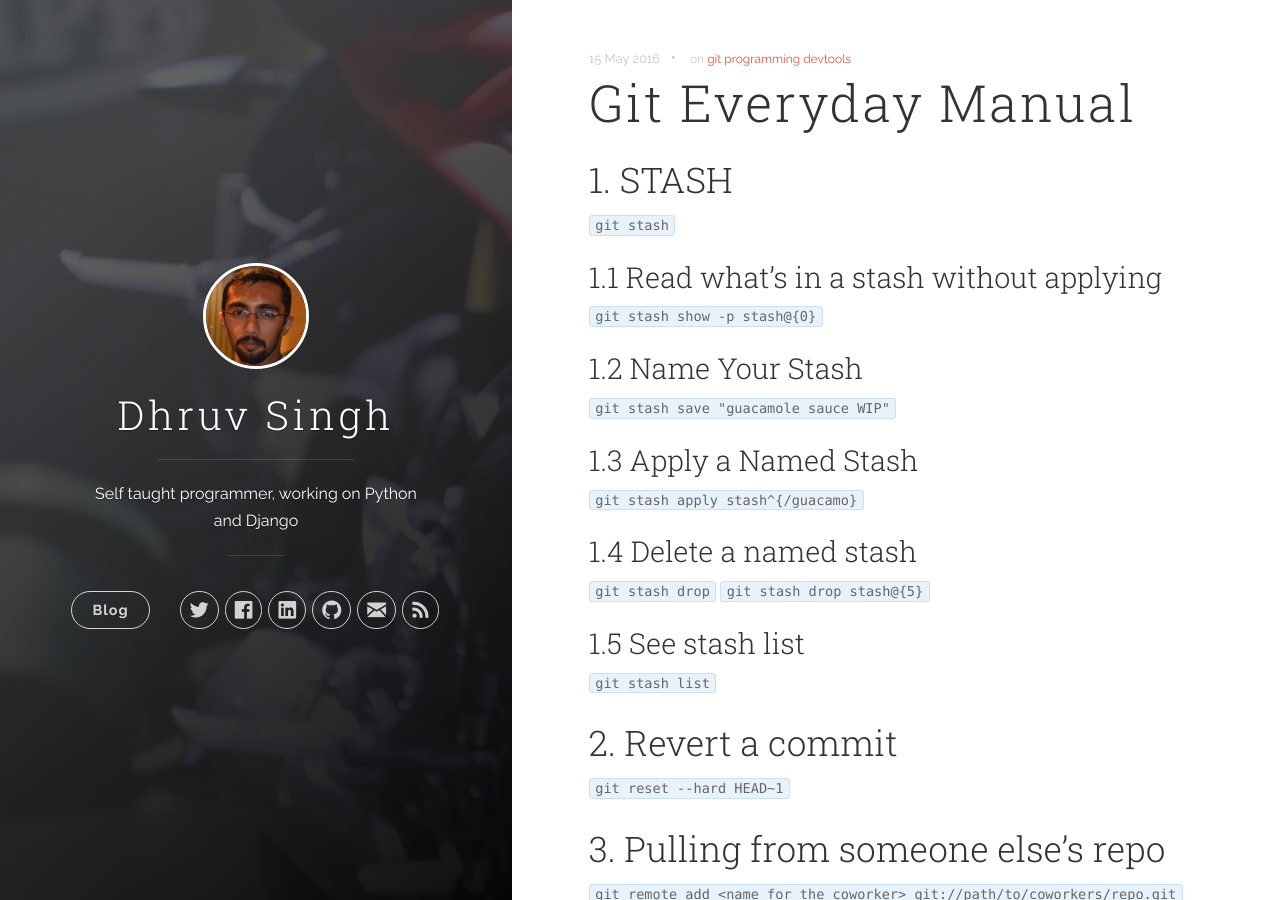
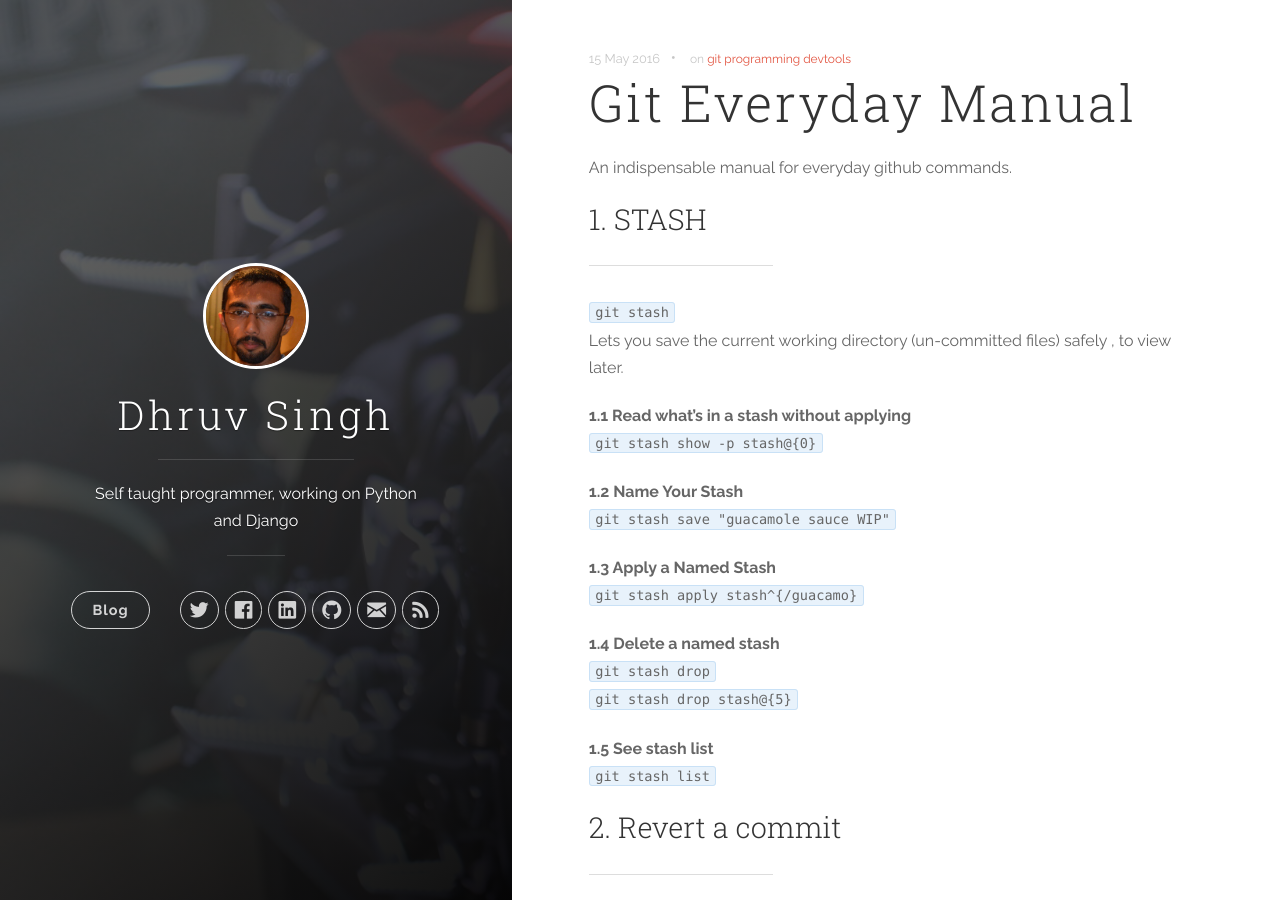
Before and after one commit to dhruvsingh/dhruvsingh.github.io, a Jekyll site: the page built from _posts/2016-05-15-git-everyday-manual.markdown, in a window 1280 px wide and 900 px high. Built offline with Jekyll 4.4.1, drawn with Linux system fonts in a browser that asks for light colours; nearby versions of some CDN libraries; comment, search, counter and statistics services are not loaded.

Commit message:
Beautify and add introduction

````diff
--- a/_posts/2016-05-15-git-everyday-manual.markdown
+++ b/_posts/2016-05-15-git-everyday-manual.markdown
@@ -4,34 +4,41 @@ date:  2016-05-15
 categories: [git, programming, devtools]
 tags: [git, programming, devtools]
 ---
-## 1. STASH
+An indispensable manual for everyday github commands.
+
+### 1. STASH
+--------
 ```git stash```
+Lets you save the current working directory (un-committed files) safely , to view later.
 
-### 1.1 Read what's in a stash  without applying
+**1.1 Read what's in a stash  without applying**
 ```git stash show -p stash@{0}```
 
-### 1.2 Name Your Stash
+**1.2 Name Your Stash**
 ```git stash save "guacamole sauce WIP"```
 
-### 1.3 Apply a Named Stash
+**1.3 Apply a Named Stash**
 ```git stash apply stash^{/guacamo}```
 
-### 1.4 Delete a named stash
+**1.4 Delete a named stash**
 ```git stash drop```
 ```git stash drop stash@{5}```
 
-### 1.5 See stash list
+**1.5 See stash list**
 ```git stash list```
 
 
-## 2. Revert a commit
+### 2. Revert a commit
+---------------------
 ```git reset --hard HEAD~1```
 
-## 3. Pulling from someone else's repo
+### 3. Pulling from someone else's repo
+--------------------------------------
 ```git remote add <name_for_the_coworker> git://path/to/coworkers/repo.git```
 ```git fetch <name_for_the_coworker_given_above>```
 
-## 4. Squashing x commits together
+### 4. Squashing x commits together
+----------------------------------
 ``` git rebase -i HEAD~x``` - where **x** is the number of commits you want to squash together
 
 The above command will open an interactive terminal in front which would look something like this:
````
